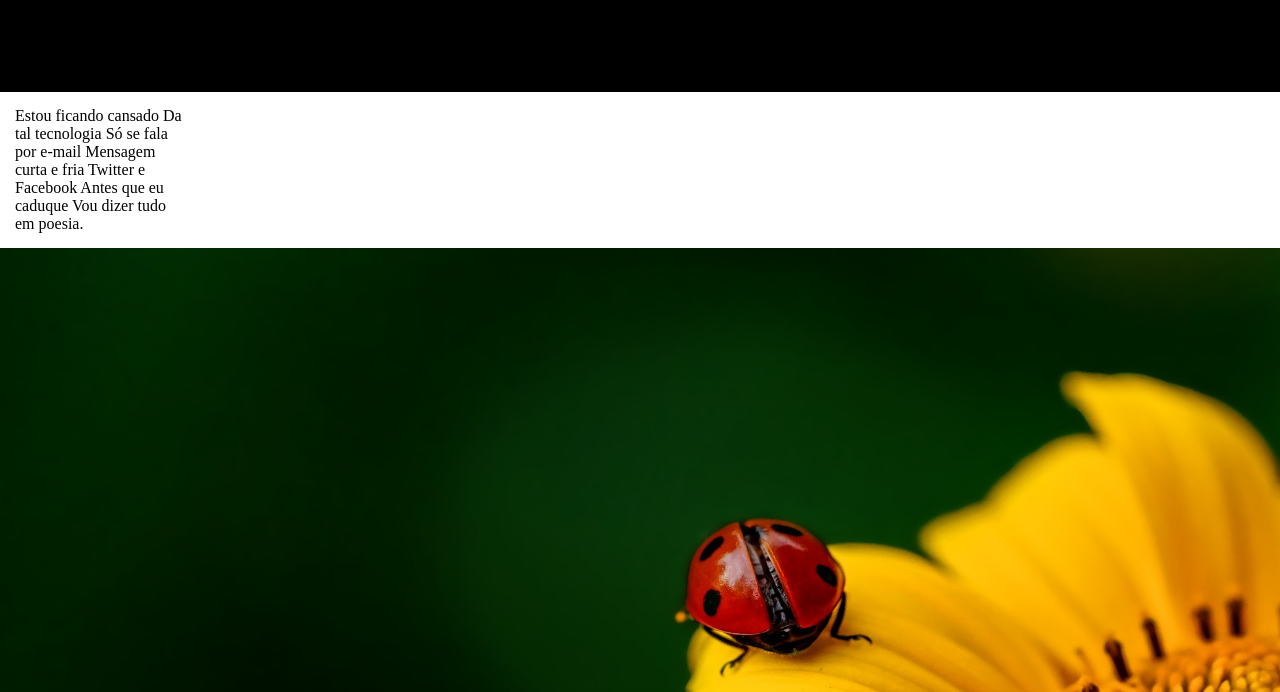
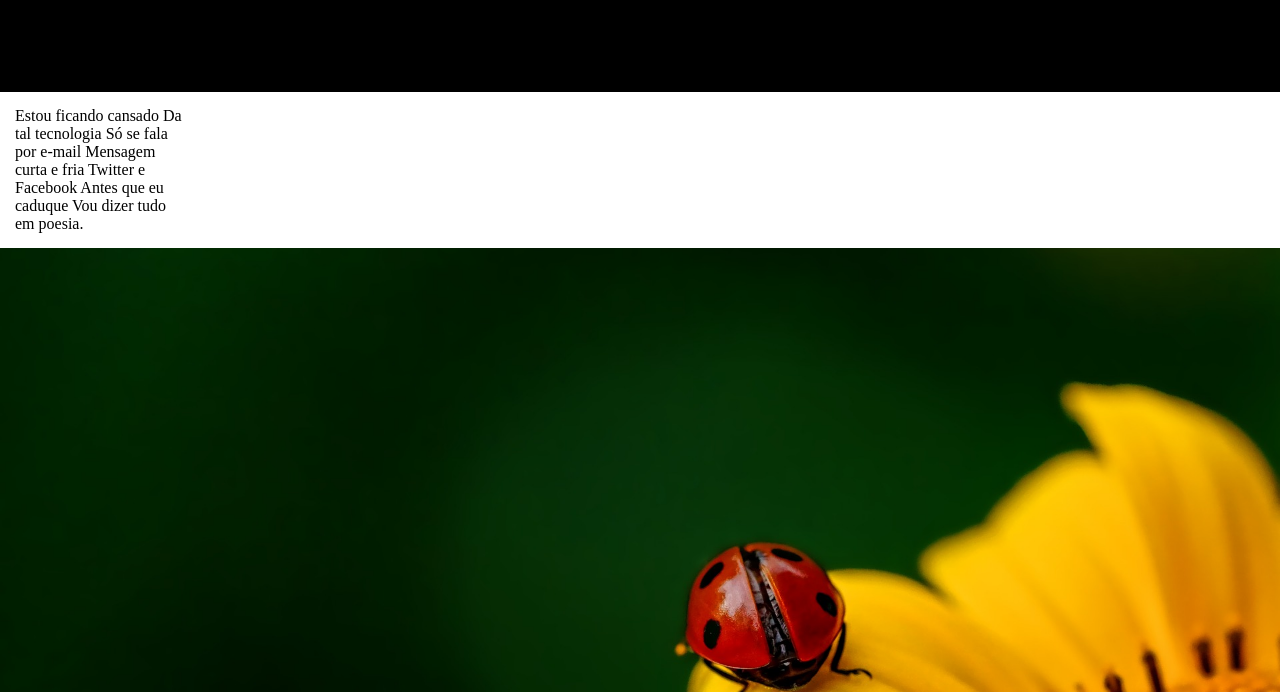
Before and after one commit to guilherme-benedett/projeto-cordel, a plain HTML site: page index.html in a window 1280 px wide. Shown: the part 108-800 px from the top of the page. Drawn offline with Linux system fonts and the light colour scheme.

Commit message:
Update style.css

```diff
--- a/style.css
+++ b/style.css
@@ -34,6 +34,6 @@ a{
 }
 img{
     width: 100%;
-    height: 98vh;
+    height: 100%;
     background-repeat: no-repeat;
 }
```
